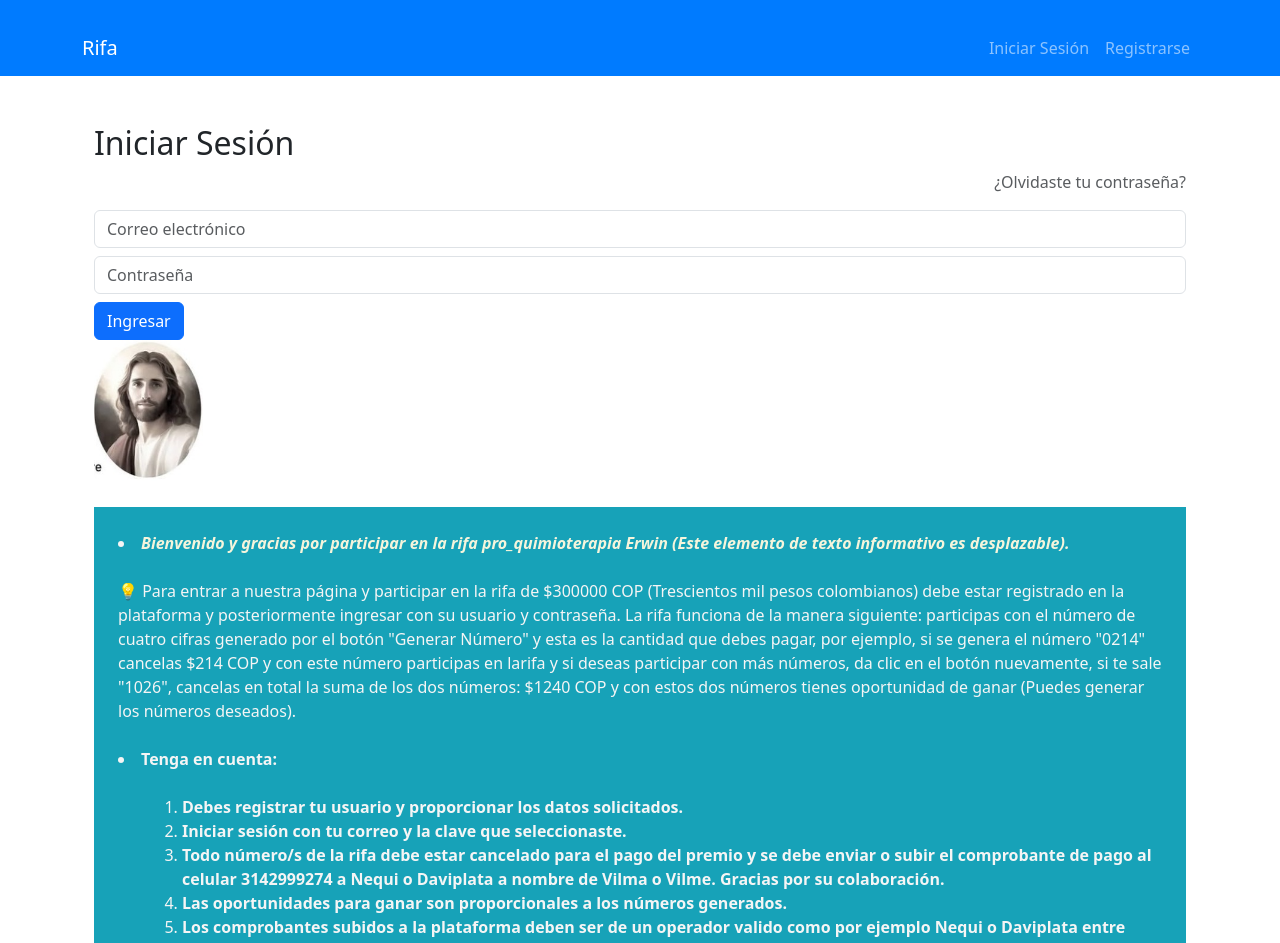
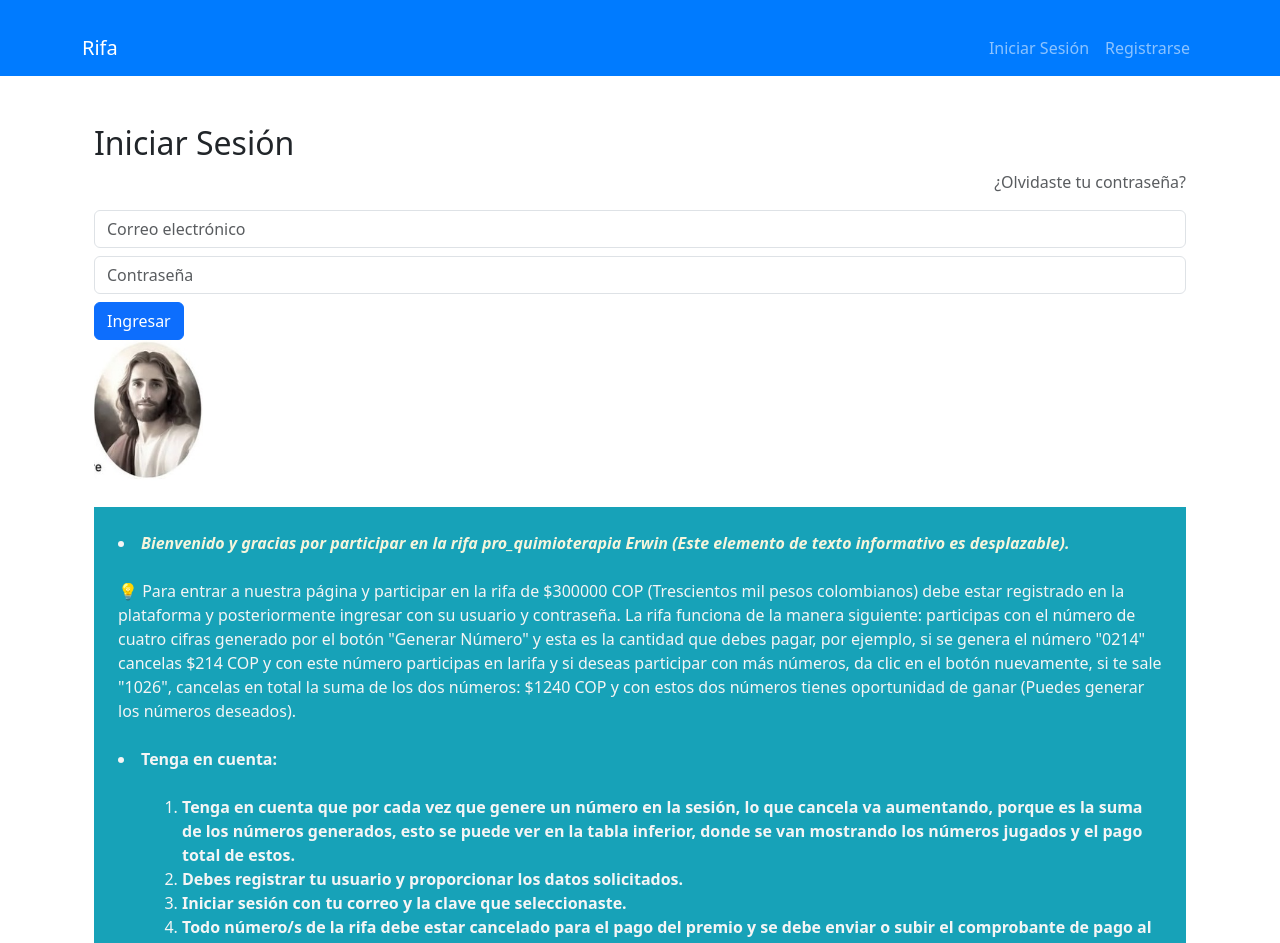
Before and after one commit to padafe65/seio-app, a React (Create React App) app in the folder client/: page / in a window 1280 px wide. Shown: the top 943 px of the page. Built offline with nearby package versions, Linux system fonts and the light colour scheme.

Commit message:
Subiendo mejoras, texto aclarando los numeros y costos 14/14/2025

```diff
--- a/client/src/pages/Login.js
+++ b/client/src/pages/Login.js
@@ -108,7 +108,9 @@
               participas con el número de cuatro cifras generado por el botón "Generar Número" y esta es la cantidad que debes pagar, por ejemplo, si se genera el número "0214" cancelas $214 COP y con este número participas en larifa y si deseas participar con más números, da clic en el botón nuevamente, si te sale "1026", cancelas en total la suma de los dos números: $1240 COP y con estos dos números tienes oportunidad de ganar (Puedes generar los números deseados). <br /><br />
               <li><strong>Tenga en cuenta:</strong> </li><br />
               <ul>
-                <ol><li><strong>Debes registrar tu usuario y proporcionar los datos solicitados.</strong> </li>
+                <ol>
+                  <li><strong>Tenga en cuenta que por cada vez que genere un número en la sesión, lo que cancela va aumentando, porque es la suma de los números generados, esto se puede ver en la tabla inferior, donde se van mostrando los números jugados y el pago total de estos.</strong> </li>
+                  <li><strong>Debes registrar tu usuario y proporcionar los datos solicitados.</strong> </li>
                     <li><strong>Iniciar sesión con tu correo y la clave que seleccionaste.</strong> </li>
                     <li><strong>Todo número/s de la rifa debe estar cancelado para el pago del premio y se debe enviar o subir el comprobante de pago al celular <strong>3142999274</strong> a Nequi o Daviplata a nombre de <strong>Vilma o Vilme</strong>. Gracias por su colaboración.</strong> </li>
                     <li><strong>Las oportunidades para ganar son proporcionales a los números generados.</strong> </li>
```
